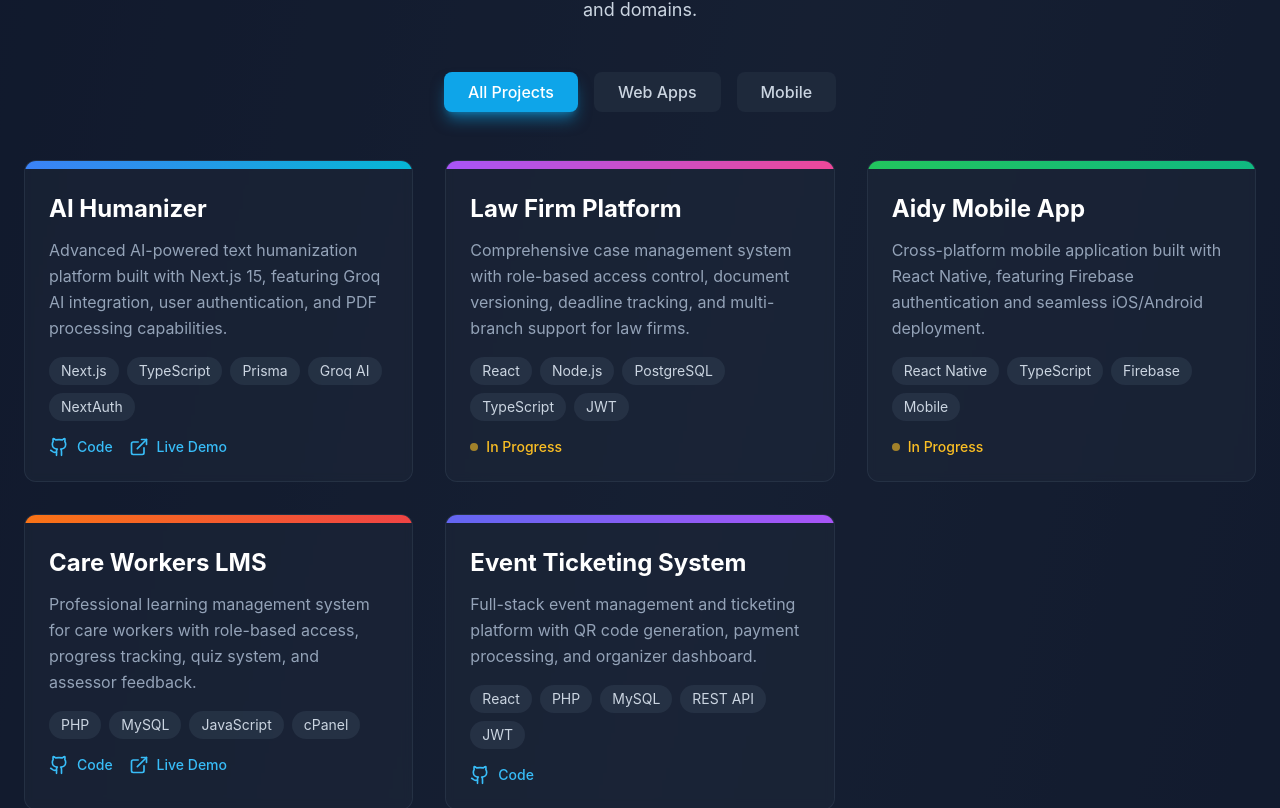
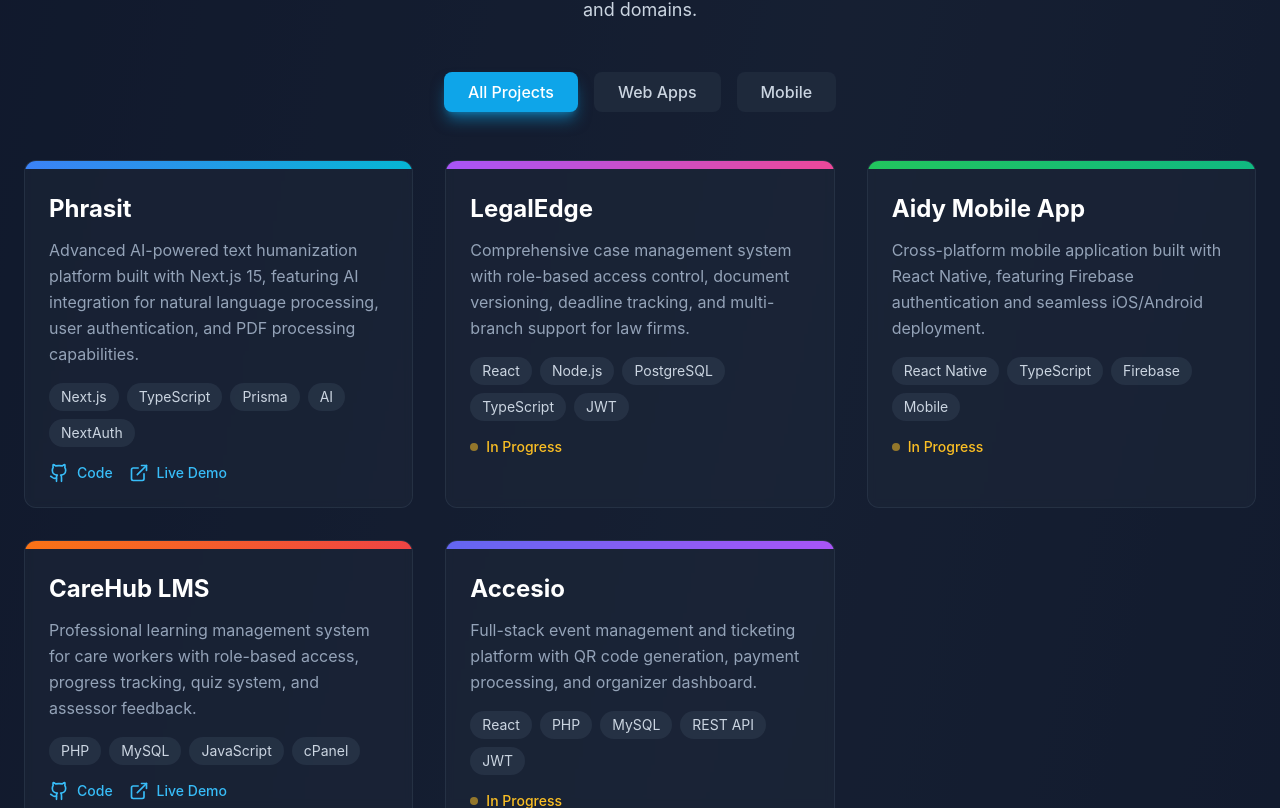
Before and after one commit to Adeayointech/nexarfluX, a Next.js app: page / in a window 1280 px wide. Shown: the part 1992-2800 px from the top of the page. Built offline with nearby package versions, Linux system fonts and the light colour scheme.

Commit message:
Update portfolio: rename projects, update contact info, enhance skills

```diff
--- a/src/components/Hero.tsx
+++ b/src/components/Hero.tsx
@@ -62,7 +62,7 @@ export default function Hero() {
               <Github size={28} />
             </a>
             <a
-              href="https://linkedin.com"
+              href="https://ng.linkedin.com/in/nexarflux-3212aa3ab"
               target="_blank"
               rel="noopener noreferrer"
               className="text-slate-400 hover:text-primary-400 transition-colors transform hover:scale-110"
--- a/src/components/Projects.tsx
+++ b/src/components/Projects.tsx
@@ -8,9 +8,9 @@ export default function Projects() {
 
   const projects = [
     {
-      title: 'AI Humanizer',
-      description: 'Advanced AI-powered text humanization platform built with Next.js 15, featuring Groq AI integration, user authentication, and PDF processing capabilities.',
-      tags: ['Next.js', 'TypeScript', 'Prisma', 'Groq AI', 'NextAuth'],
+      title: 'Phrasit',
+      description: 'Advanced AI-powered text humanization platform built with Next.js 15, featuring AI integration for natural language processing, user authentication, and PDF processing capabilities.',
+      tags: ['Next.js', 'TypeScript', 'Prisma', 'AI', 'NextAuth'],
       category: 'web',
       gradient: 'from-blue-500 to-cyan-500',
       githubUrl: 'https://github.com/Adeayointech/ai-humanizer',
@@ -18,7 +18,7 @@ export default function Projects() {
       inProgress: false,
     },
     {
-      title: 'Law Firm Platform',
+      title: 'LegalEdge',
       description: 'Comprehensive case management system with role-based access control, document versioning, deadline tracking, and multi-branch support for law firms.',
       tags: ['React', 'Node.js', 'PostgreSQL', 'TypeScript', 'JWT'],
       category: 'web',
@@ -38,7 +38,7 @@ export default function Projects() {
       inProgress: true,
     },
     {
-      title: 'Care Workers LMS',
+      title: 'CareHub LMS',
       description: 'Professional learning management system for care workers with role-based access, progress tracking, quiz system, and assessor feedback.',
       tags: ['PHP', 'MySQL', 'JavaScript', 'cPanel'],
       category: 'web',
@@ -48,14 +48,14 @@ export default function Projects() {
       inProgress: false,
     },
     {
-      title: 'Event Ticketing System',
+      title: 'Accesio',
       description: 'Full-stack event management and ticketing platform with QR code generation, payment processing, and organizer dashboard.',
       tags: ['React', 'PHP', 'MySQL', 'REST API', 'JWT'],
       category: 'web',
       gradient: 'from-indigo-500 to-purple-500',
       githubUrl: 'https://github.com/Adeayointech/ticketing-software',
-      liveUrl: null,
-      inProgress: false,
+      liveUrl: 'https://accesio.vercel.app',
+      inProgress: true,
     },
   ];
 
--- a/src/components/Skills.tsx
+++ b/src/components/Skills.tsx
@@ -33,9 +33,18 @@ export default function Skills() {
       category: 'Mobile & Tools',
       skills: [
         { name: 'React Native', level: 85 },
+        { name: 'Expo', level: 85 },
+        { name: 'Flutter', level: 80 },
         { name: 'Git / GitHub', level: 95 },
-        { name: 'Firebase', level: 80 },
-        { name: 'cPanel / Deployment', level: 85 },
+      ],
+    },
+    {
+      category: 'Cloud & DevOps',
+      skills: [
+        { name: 'Vercel / Netlify', level: 90 },
+        { name: 'Firebase', level: 85 },
+        { name: 'Docker', level: 75 },
+        { name: 'CI/CD', level: 80 },
       ],
     },
   ];
@@ -97,20 +106,20 @@ export default function Skills() {
             </h3>
             <div className="flex flex-wrap gap-3">
               {[
-                'OpenAI API',
+                'AI Integration',
                 'NextAuth',
                 'JWT',
                 'Prisma',
-                'Firebase',
                 'Redux',
-                'REST',
-                'Git',
-                'Docker',
-                'Vercel',
-                'cPanel',
-                'VS Code',
-                'Postman',
+                'GraphQL',
+                'REST APIs',
+                'WebSockets',
+                'AWS',
+                'MongoDB',
+                'Redis',
+                'Jest / Testing',
                 'Figma',
+                'Agile / Scrum',
               ].map((tech, index) => (
                 <span
                   key={index}
```
